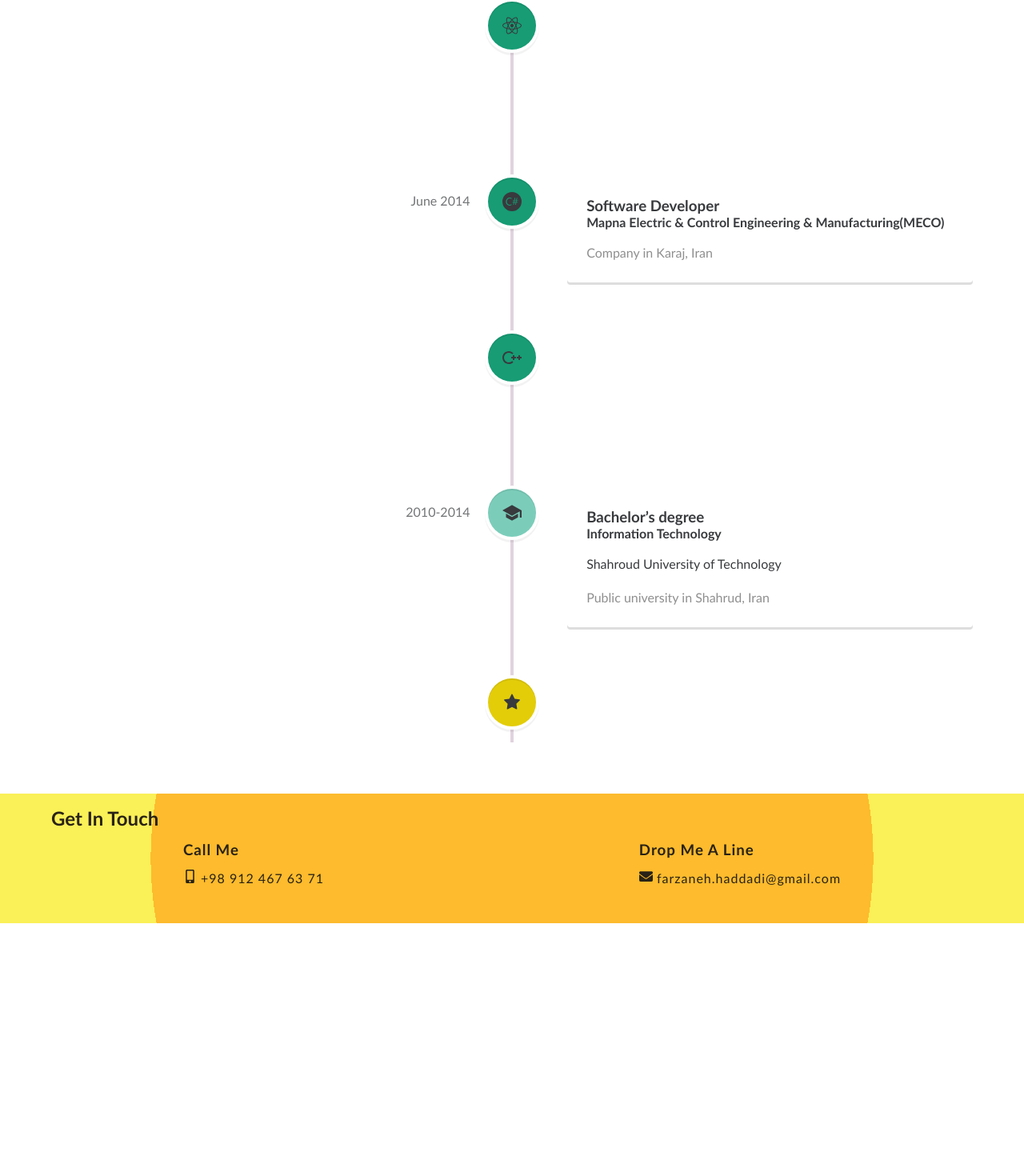
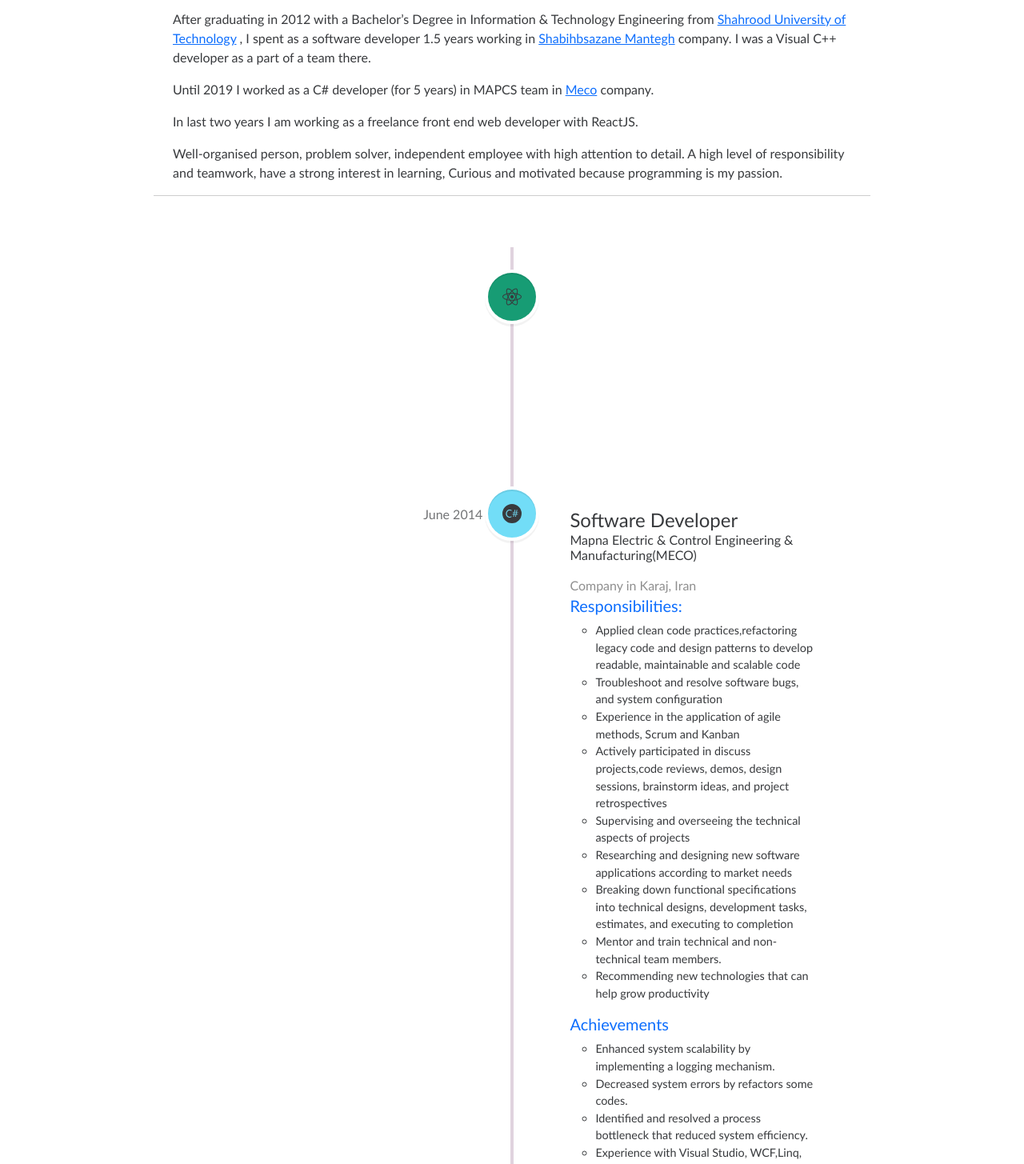
Before and after one commit to FarzanehHadadi/resume, a React (Create React App) app: page /about in a window 1280 px wide. Shown: the part 94-1549 px from the top of the page at 80% size. Before the commit the page ends 1248 px from the top, so only its background shows below. Built offline with nearby package versions, Linux system fonts and the light colour scheme.

Commit message:
editing views add summery

```diff
--- a/package.json
+++ b/package.json
@@ -6,7 +6,9 @@
     "@testing-library/jest-dom": "^5.11.4",
     "@testing-library/react": "^11.1.0",
     "@testing-library/user-event": "^12.1.10",
+    "bootstrap": "^5.0.2",
     "react": "^17.0.2",
+    "react-bootstrap": "^1.6.1",
     "react-dom": "^17.0.2",
     "react-icons": "^4.2.0",
     "react-planet": "^1.0.1",
--- a/src/App.css
+++ b/src/App.css
@@ -48,7 +48,9 @@
 
 }
 .header{
-    background: linear-gradient(110deg, #fdcd3b 60%, #f2f542 60%);
+    /* background: linear-gradient(110deg, #fdcd3b 60%, #f2f542 60%); */
+    background: linear-gradient(70deg, rgba(67, 146, 241, 1) 45%, rgba(236, 232, 239, 1) 46%);
+
     min-height: 50vh;
 }
 .banner{
@@ -63,10 +65,16 @@
     position:relative;
 
 }
+ul{
+    list-style-type: circle;
+}
+ul li{
+    font-size: 0.9rem;
+}
 .name{
     display:block;
     margin-left: 2rem ;
-    margin-top: 1.5rem;
+    margin-top: 1rem;
     font-size: 2rem;
     letter-spacing: 2px;
     font-family: 'Permanent Marker',
@@ -78,7 +86,7 @@
     order:-1;
 }
 .desc{
-    margin:2rem 0;
+    margin:2rem 0 1rem 0;
     max-width: 80%;
     font-size:19px;
     line-height: 2;
@@ -87,8 +95,6 @@
     width: 100%;
     display:block;
     border-radius: 15%;
-
-
 }
 .animate-divider,
 .devider{
@@ -114,8 +120,6 @@
     text-transform: uppercase;
     font-size: 1rem;
     transition:all 1s ease-in;
-   position:absolute;
-   right:50%;
 }
 .about-btn:hover{
     background:#fcf683;
@@ -126,7 +130,8 @@
     /* background:#042e28; */
     /* background:#cf8508; */
     /* background:#9e752f; */
-    background: radial-gradient(circle, rgba(253, 187, 45, 1) 70%, rgba(250, 240, 87, 1) 50%);
+    /* background: radial-gradient(circle, rgba(253, 187, 45, 1) 70%, rgba(250, 240, 87, 1) 50%); */
+     background: linear-gradient(70deg, rgba(236, 232, 239, 1) 46%, rgba(67, 146, 241, 1) 45%);
     padding:1rem 2rem;
     text-align: left;
     color:#292216;
@@ -141,6 +146,7 @@
 footer h2{
     color:#292216;
     text-transform: capitalize;
+    font-size: 1.2rem;
 }
 
 .info{
@@ -292,40 +298,20 @@
     line-height:1.5
 }
 /******************* media screen ******************/
-@media screen and (min-width:756px) {
-    .banner {
-        display: grid;
-        grid-template-columns: repeat(2, 1fr);
-    }
-    .projects-list {
-        grid-template-columns: repeat(2, 1fr) !important;
-        justify-content: space-between;
-        margin-top: 0;
-        margin-bottom: 0;
-    }
-    .contact {
-        display: flex;
-        justify-content: space-around;
-    }
-    footer h2 {
-        margin-left: 2rem;
-    }
-    .single-project-image-container {
-        max-width: 50vw;
-        margin: 0 auto;
 
-    }
-}
 .about{
     padding:4rem 2rem;
+    margin: 0  auto;
 }
 
 .dev-name{
+    font-size: 0.9rem;
     text-transform: capitalize;
     color:#663202;
 }
 .summery-desc p{
     line-height:2;
+
     width:90%;
     text-justify: left;
     color:#04274a;
@@ -334,8 +320,38 @@
 .summery-desc a{
     text-decoration: none;
 }
-.summery-title{
-    color:#663202;
+
+.skill-img {
+    width: 60px;
+}
+@media screen and (min-width:756px) {
+    .banner {
+        display: grid;
+        grid-template-columns: repeat(2, 1fr);
+    }
+
+    .projects-list {
+        grid-template-columns: repeat(2, 1fr) !important;
+        justify-content: space-between;
+        margin-top: 0;
+        margin-bottom: 0;
+    }
+
+    .contact {
+        display: flex;
+        justify-content: space-around;
+    }
+
+    footer h2 {
+        margin-left: 2rem;
+        font-weight: bold;
+    }
+
+    .single-project-image-container {
+        max-width: 50vw;
+        margin: 0 auto;
+
+    }
 }
 @media screen and (min-width:992px) {
     .image-container {
@@ -345,14 +361,22 @@
         max-width: 30vw;
         margin: 0 auto;
     }
+    .banner,
+    .section,
+    .footer-container,
+    .about{
+    max-width: 75vw;
+    margin:0 auto;
+    }
 
 }
-@media only screen and (min-width: 1170px) {
+
+@media screen and (min-width: 1170px) {
     .vertical-timeline.vertical-timeline--two-columns:before {
         background: #E0D3DE;
     }
     .projects-list {
         max-width: 90vw;
-        grid-template-columns: repeat(3, 400px) !important;
+        grid-template-columns: repeat(3, 300px) !important;
     }
 }
--- a/src/component/Footer.jsx
+++ b/src/component/Footer.jsx
@@ -3,21 +3,23 @@
 const Footer = () => {
   return (
     <footer id="footer">
+      <div className="footer-container">
         <h2>get in touch</h2>
         <div className="contact">
           <div className="info-container">
             <h3>call me</h3>
             <p className="info">
-            <FaMobileAlt className="footer-icon" fill="#292216" size="17" /> +98
-            912 467 63 71
+              <FaMobileAlt className="footer-icon" fill="#292216" size="17" />{" "}
+              +98 912 467 63 71
             </p>
           </div>
           <div className="info-container">
-          <h3>drop me a line</h3>
-          <p className="info">
-            <FaEnvelope className="footer-icon" fill="#292216" size="17" />{" "}
+            <h3 className="text-white">drop me a line</h3>
+            <p className="info text-white">
+              <FaEnvelope className="footer-icon " fill="white" size="17" />{" "}
               farzaneh.haddadi@gmail.com
             </p>
+          </div>
         </div>
       </div>
     </footer>
--- a/src/component/Skills.jsx
+++ b/src/component/Skills.jsx
@@ -13,117 +13,152 @@
 
 const Skills = () => {
   return (
-    <Container>
-      <h3 className="h2 text-uppercase font-italic text-primary">skills</h3>
+    <Container className="px-4">
+      <h3 className="h4 text-uppercase font-italic text-primary">skills</h3>
       <Row className="py-2 my-3">
         <Col md={6} xs={10} className="mb-4 ">
           <Row>
-            <Col xs={8} className="align-self-center">
-              <ProgressBar striped variant="success" now={80} />
+            <Col xs={6} className="align-self-center">
+              <ProgressBar
+                striped
+                variant="info"
+                now={80}
+                style={{ height: "8px" }}
+              />
             </Col>
             <Col>
-              <h5 className="skill-name">ReactJS</h5>
+              <h6 className="skill-name">ReactJS</h6>
             </Col>
           </Row>
         </Col>
         <Col md={6} xs={10} className="mb-4 ">
           <Row>
-            <Col xs={8} className="align-self-center">
-              <ProgressBar striped variant="warning" now={70} />
+            <Col xs={6} className="align-self-center">
+              <ProgressBar
+                striped
+                variant="info"
+                now={70}
+                style={{ height: "8px" }}
+              />
             </Col>
             <Col>
-              <h5 className="skill-name">Javascript</h5>
+              <h6 className="skill-name">Javascript</h6>
             </Col>
           </Row>
         </Col>
         <Col md={6} xs={10} className="mb-4 ">
           <Row>
-            <Col xs={8} className="align-self-center">
-              <ProgressBar striped variant="info" now={30} />
+            <Col xs={6} className="align-self-center">
+              <ProgressBar
+                striped
+                variant="info"
+                now={30}
+                style={{ height: "8px" }}
+              />
             </Col>
             <Col>
-              <h5 className="skill-name">NextJS</h5>
+              <h6 className="skill-name">NextJS</h6>
             </Col>
           </Row>
         </Col>
         <Col md={6} xs={10} className="mb-4 ">
           <Row>
-            <Col xs={8} className="align-self-center">
-              <ProgressBar striped variant="danger" now={70} />
+            <Col xs={6} className="align-self-center">
+              <ProgressBar
+                striped
+                variant="info"
+                style={{ height: "8px" }}
+                now={70}
+              />
             </Col>
             <Col>
-              <h5 className="skill-name">HTML5</h5>
+              <h6 className="skill-name">HTML5</h6>
             </Col>
           </Row>
         </Col>
         <Col md={6} xs={10} className="mb-4 ">
           <Row>
-            <Col xs={8} className="align-self-center">
-              <ProgressBar striped variant="primary" now={60} />
+            <Col xs={6} className="align-self-center">
+              <ProgressBar
+                striped
+                variant="info"
+                now={60}
+                style={{ height: "8px" }}
+              />
             </Col>
             <Col>
-              <h5 className="skill-name">CSS/SASS</h5>
+              <h6 className="skill-name">CSS/SASS</h6>
             </Col>
           </Row>
         </Col>
         <Col md={6} xs={10} className="mb-4 ">
           <Row>
-            <Col xs={8} className="align-self-center">
-              <ProgressBar striped variant="success" now={80} />
+            <Col xs={6} className="align-self-center">
+              <ProgressBar
+                striped
+                variant="info"
+                now={80}
+                style={{ height: "8px" }}
+              />
             </Col>
             <Col>
-              <h5 className="skill-name">C#</h5>
+              <h6 className="skill-name">C#</h6>
             </Col>
           </Row>
         </Col>
         <Col md={6} xs={10} className="mb-4 ">
           <Row>
-            <Col xs={8} className="align-self-center">
-              <ProgressBar striped variant="warning" now={80} />
+            <Col xs={6} className="align-self-center">
+              <ProgressBar
+                striped
+                variant="info"
+                now={80}
+                style={{ height: "8px" }}
+              />
             </Col>
             <Col>
-              <h5 className="skill-name">Visual C++</h5>
+              <h6 className="skill-name">Visual C++</h6>
             </Col>
           </Row>
         </Col>
       </Row>
       <hr />
-      <h2 className="h2 text-uppercase font-italic text-primary">dev tools</h2>
+      <h3 className="h4 text-uppercase font-italic text-primary">dev tools</h3>
       <Row className="py-2 my-3">
         <Col className="text-center">
-          <Image src={redux} alt="redux" />
+          <Image src={redux} alt="redux" className="skill-img" />
           <p className="dev-name">redux</p>
         </Col>
         <Col className="text-center">
-          <Image src={git} />
+          <Image src={git} className="skill-img" />
           <p className="dev-name">Git</p>
         </Col>
         <Col className="text-center">
-          <Image src={github} alt="github" />
+          <Image src={github} alt="github" className="skill-img" />
           <p className="dev-name">gitHub</p>
         </Col>
         <Col className="text-center">
-          <Image src={bootstrap} alt="bootstrap" />
+          <Image src={bootstrap} alt="bootstrap" className="skill-img" />
           <p className="dev-name">bootstrap</p>
         </Col>
         <Col className="text-center">
-          <Image src={npm} alt="npm" />
+          <Image src={npm} alt="npm" className="skill-img" />
           <p className="dev-name">NPM</p>
         </Col>
         <Col className="text-center">
-          <Image src={webpack} alt="webpack" />
+          <Image src={webpack} alt="webpack" className="skill-img" />
           <p className="dev-name">webpack</p>
         </Col>
         <Col className="text-center">
-          <Image src={tfs} alt="tfs" />
+          <Image src={tfs} alt="tfs" className="skill-img" />
           <p className="dev-name">TFS</p>
         </Col>
         <Col className="text-center">
-          <Image src={visualstudio} alt="visualstudio" />
+          <Image src={visualstudio} alt="visualstudio" className="skill-img" />
           <p className="dev-name">visual studio</p>
         </Col>
         <Col className="text-center">
-          <Image src={vscode} alt="vscode" />
+          <Image src={vscode} alt="vscode" className="skill-img" />
           <p className="dev-name">vs code</p>
         </Col>
       </Row>
--- a/src/component/Summery.jsx
+++ b/src/component/Summery.jsx
@@ -1,7 +1,7 @@
 const Summery = () => {
   return (
-    <div className="summery-desc">
-      <h3 className="summery-title">Overiew</h3>
+    <div className="px-4">
+      <h3 className="text-primary">Overiew</h3>
       <p>
         After graduating in 2012 with a Bachelor’s Degree in Information &#x26;
         Technology Engineering from{" "}
--- a/src/component/Timeline.jsx
+++ b/src/component/Timeline.jsx
@@ -10,7 +10,7 @@
 } from "react-vertical-timeline-component";
 import "react-vertical-timeline-component/style.min.css";
 
-export default function CustomizedTimeline() {
+export default function Timeline() {
   return (
     <section className="section-center">
       <VerticalTimeline>
@@ -21,7 +21,7 @@
             color: "#fff",
           }}
           contentArrowStyle={{ borderRight: "7px solid  #E0FBFC" }}
-          date="2020 - present"
+          date="2019 - present"
           iconStyle={{
             background: "#179c74",
             color: "#525050",
@@ -29,58 +29,171 @@
           }}
           icon={<FaReact size={70} />}
         >
-          <h3 className="vertical-timeline-element-title">Creative Director</h3>
-          <h4 className="vertical-timeline-element-subtitle">Miami, FL</h4>
+          <h5 className="vertical-timeline-element-title text-capitalize">
+            front end web developer
+          </h5>
+          <h5 className="vertical-timeline-element-subtitle location">
+            Karaj, Iran
+          </h5>
           <p>
-            Creative Direction, User Experience, Visual Design, Project
-            Management, Team Leading
+            Freelance Professional Web Developer and Designer using the below
+            skills: React,Redux, Javascript, jQuery, CSS, SASS, HTML5, etc
           </p>
         </VerticalTimelineElement>
         <VerticalTimelineElement
           className="vertical-timeline-element--work"
           date="June 2014"
-          iconStyle={{ background: "#179c74", color: "#fff" }}
+          iconStyle={{ background: "#72DDF7", color: "#fff" }}
           icon={<SiCsharp size={70} />}
         >
-          <h3 className="vertical-timeline-element-title">
+          <h4 className="vertical-timeline-element-title">
             Software Developer
-          </h3>
-          <h4 className="vertical-timeline-element-subtitle">
+          </h4>
+          <h6 className="vertical-timeline-element-subtitle">
             {`Mapna Electric & Control Engineering & Manufacturing(MECO)`}
-          </h4>
+          </h6>
           <p className="location">Company in Karaj, Iran</p>
+          <h5 className="text-primary">Responsibilities:</h5>
+          <ul>
+            <li>
+              Applied clean code practices,refactoring legacy code and design
+              patterns to develop readable, maintainable and scalable code
+            </li>
+            <li>
+              Troubleshoot and resolve software bugs, and system configuration
+            </li>
+            <li>
+              Experience in the application of agile methods, Scrum and Kanban
+            </li>
+            <li>
+              Actively participated in discuss projects,code reviews, demos,
+              design sessions, brainstorm ideas, and project retrospectives
+            </li>
+            <li>
+              Supervising and overseeing the technical aspects of projects
+            </li>
+            <li>
+              Researching and designing new software applications according to
+              market needs
+            </li>
+            <li>
+              Breaking down functional specifications into technical designs,
+              development tasks, estimates, and executing to completion
+            </li>
+            <li>Mentor and train technical and non-technical team members.</li>
+            <li>
+              Recommending new technologies that can help grow productivity
+            </li>
+            {/* issues.Improving system quality and performance by identifying
+            issues and problems */}
+            {/* <li>
+              Analyzing system requirements and delegating development tasks.
+            </li> */}
+            {/* <li> Improving the performance of existing software.</li> */}
+            {/* <li>
+              Writing scalable code for producing microservice applications.
+            </li> */}
+          </ul>
+
+          <h5 className="text-primary">Achievements</h5>
+          <ul>
+            <li>
+              Enhanced system scalability by implementing a logging mechanism.
+            </li>
+            <li>Decreased system errors by refactors some codes.</li>
+            <li>
+              Identified and resolved a process bottleneck that reduced system
+              efficiency.
+            </li>
+            {/* <li>
+              Mentoring and assisting with training of new and junior
+              programmers as well as doing code reviews for them to ensure the
+              highest possible quality in software products
+            </li> */}
+            <li>
+              Experience with Visual Studio, WCF,Linq, Log4net,GoDiagram and
+              syncfussion.
+            </li>
+            <li>Familiarity with Foundation Fieldbus, IEC 61131-3 standards</li>
+            <li>
+              Familiarity with PLC, DCS systems and QNX Momentics platform
+            </li>
+          </ul>
+          <h5 className="text-primary"> Technical Stacks:</h5>
+          <p>C#, C++, SQLServer,TFS,design patterns, TDD, agile and scrum</p>
         </VerticalTimelineElement>
         <VerticalTimelineElement
           className="vertical-timeline-element--work"
           date="December 2012"
-          iconStyle={{ background: "#179c74", color: "#fff" }}
+          iconStyle={{ background: "#8093F1", color: "#fff" }}
           icon={<CgCPlusPlus />}
         >
-          <h3 className="vertical-timeline-element-title">
+          <h4 className="vertical-timeline-element-title">
             Software Developer{" "}
-          </h3>
-          <h4 className="vertical-timeline-element-subtitle">
+          </h4>
+          <h6 className="vertical-timeline-element-subtitle">
             Shabihbsazane Mantegh Company
-          </h4>
+          </h6>
 
           <p className="location">Company in Karaj, Iran</p>
+          <p className="location">
+            {/* i was working in an application it this company. i was writting code
+            in visual C++,MySQL, sourceSafe , visual studio */}
+          </p>
+          <h5 className="text-primary">Responsibilities:</h5>
+          <ul>
+            {/* <li>Maintain and Add new Feature for the core system.</li> */}
+            <li>
+              Implementing BI(Business intelligence) and Project Management
+              module and design databases
+            </li>
+            <li>maintain CRM(Customer Relationship Management) module</li>
+            <li>
+              Analyzing system requirements and delegating development tasks.
+            </li>
+            <li> Improving the performance of existing software.</li>
+            <li>
+              Writing scalable code for producing microservice applications.
+            </li>
+            <li>Maintain and design user interfaces for the Website.</li>
+          </ul>
+          <h5 className="text-primary">Achievements</h5>
+          <ul>
+            <li>
+              Developed a module to enable users to predict sales amount in time
+              interval in a windows-based BI application
+            </li>
+            <li>
+              Developed a module to enable users to predict sales amount in time
+              interval in a windows-based BI application
+            </li>
+            <li>
+              develop a graphical module to visualize sale and profit for users
+            </li>
+            <li>
+              Experience with Visual Studio Macros, Visual Assist, HTML, etc.
+            </li>
+          </ul>
+
+          <h5 className="text-primary"> Technical Stacks:</h5>
+          <p>visual C++, MySQL,SourceSafe</p>
         </VerticalTimelineElement>
         <VerticalTimelineElement
           className="vertical-timeline-element--education"
-          date="2010-2014"
-          iconStyle={{ background: "#7BCDBA", color: "#fff" }}
+          date="2008-2012"
+          iconStyle={{ background: "#B388EB", color: "#fff" }}
           icon={<IoSchoolSharp />}
         >
-          <h3 className="vertical-timeline-element-title">Bachelor’s degree</h3>
-          <h4 className="vertical-timeline-element-subtitle">
-            Information Technology
-          </h4>
+          <h4 className="vertical-timeline-element-title">Bachelor’s degree</h4>
+          <h5 className="vertical-timeline-element-subtitle">
+            Information Technology Engineering
+          </h5>
           <p>Shahroud University of Technology</p>
-          <p className="location">Public university in Shahrud, Iran</p>
+          <p className="location">Public University in Shahrud, Iran</p>
         </VerticalTimelineElement>
 
         <VerticalTimelineElement
-          iconStyle={{ background: "#e3cd09", color: "#fff" }}
+          iconStyle={{ background: "#FF3366", color: "#fff" }}
           icon={<AiFillStar />}
         />
       </VerticalTimeline>
--- a/src/component/description.jsx
+++ b/src/component/description.jsx
@@ -12,7 +12,7 @@
         </div>
         <div className="description">
           <p>
-            my name is <span className="name">farzaneh hadadi</span>{" "}
+            my name is <span className="name">farzaneh haddadi</span>{" "}
           </p>
           <div className="devider"></div>
           <p className="desc">
--- a/src/pages/About.jsx
+++ b/src/pages/About.jsx
@@ -1,11 +1,21 @@
-import CustomizedTimeline from "../component/Timeline";
+import Timeline from "../component/Timeline";
 import Navbar from "../component/Navbar";
+
+import Summery from "../component/Summery";
+import Skills from "../component/Skills";
+import DownloadCV from "../component/DownloadCV";
 
 const About = () => {
   return (
-    <div>
+    <div className="about">
       <Navbar />
-      <CustomizedTimeline />
+      <Summery />
+      <hr />
+      <Timeline />
+      <hr />
+      <Skills />
+      <hr />
+      <DownloadCV />
     </div>
   );
 };
```
Also changed, not shown: src/component/DownloadCV.jsx (+12 -5 lines), 2 other files (tests, documents, lock files or other folders). Lines whose indentation alone changed are shown as unchanged.
